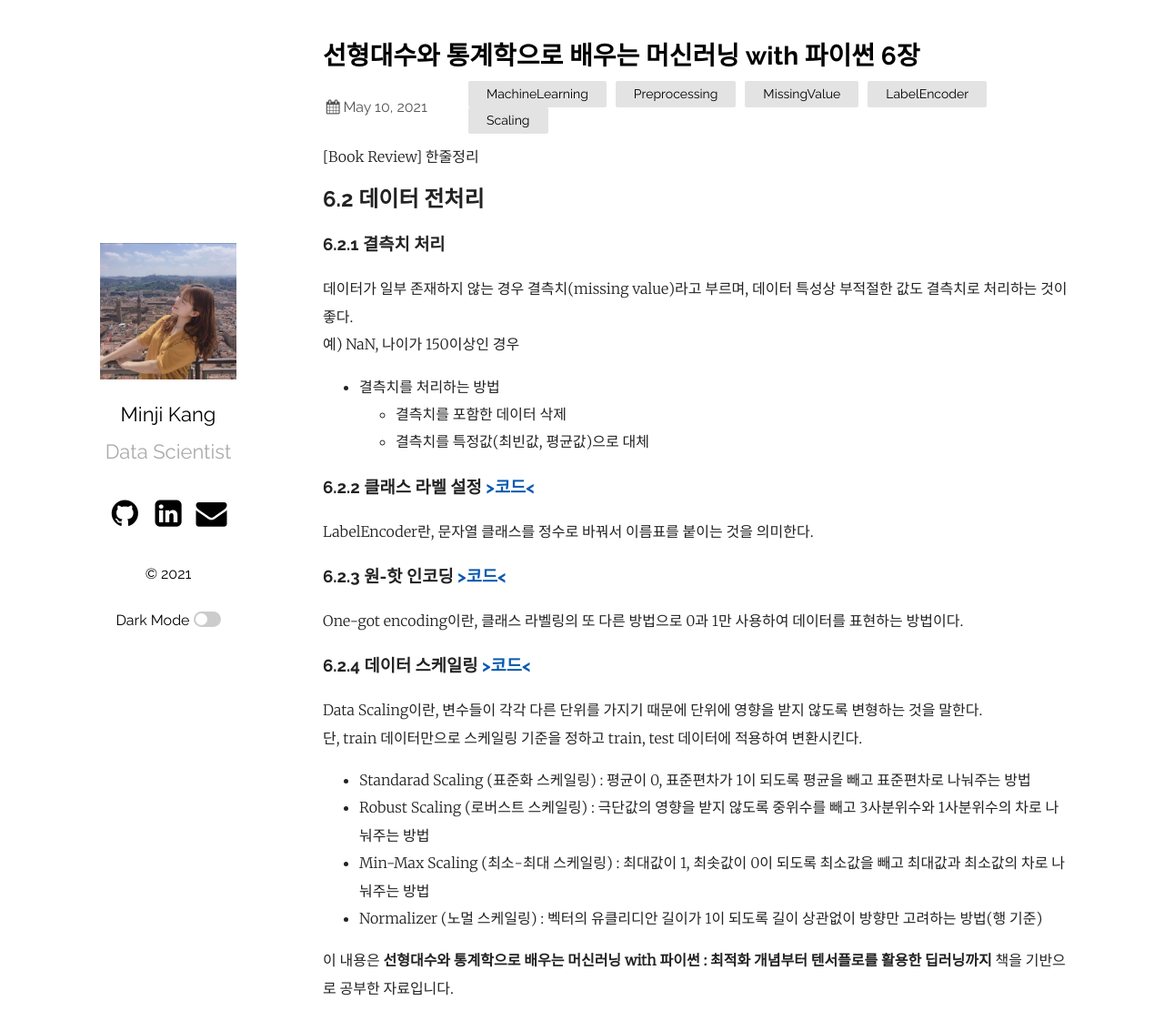
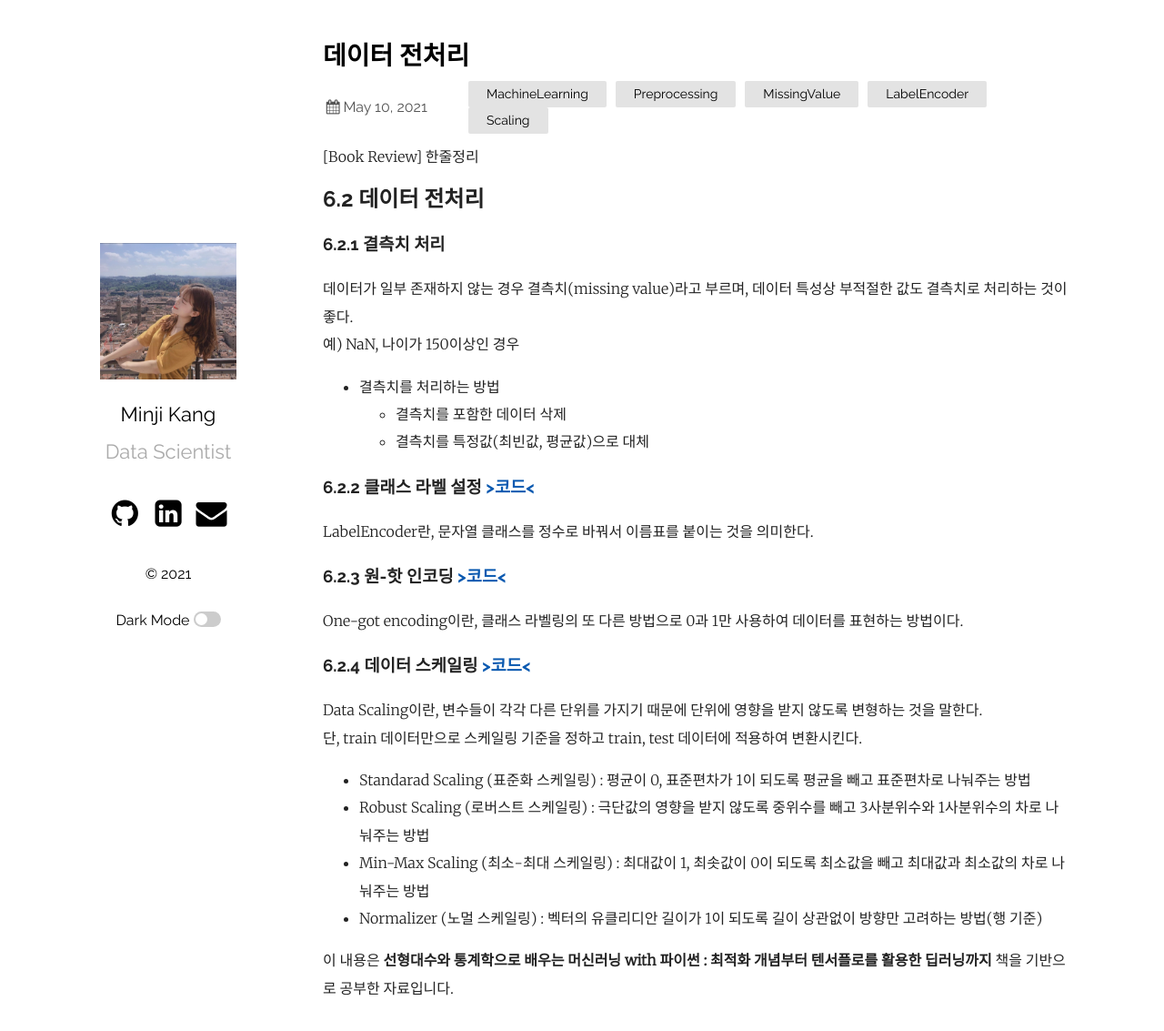
Before and after one commit to mmminji/mmminji.github.io, a Jekyll site: the page built from _posts/2021-05-10-선통머6장.markdown, in a window 1280 px wide and 1146 px high. Shown: the top 1133 px of the window at 91% size. Built offline with Jekyll 4.4.1, drawn with Linux system fonts in a browser that asks for light colours; comment, search, counter and statistics services are not loaded.

Commit message:
change title

```diff
--- a/_posts/2021-05-10-선통머6장.markdown
+++ b/_posts/2021-05-10-선통머6장.markdown
@@ -1,6 +1,6 @@
 ---
 layout: post
-title:  "선형대수와 통계학으로 배우는 머신러닝 with 파이썬 6장"
+title:  "데이터 전처리"
 date:   2021-05-10
 categories: MachineLearning Preprocessing MissingValue LabelEncoder Scaling
 ---
--- a/_posts/2021-05-11-선통머7장.markdown
+++ b/_posts/2021-05-11-선통머7장.markdown
@@ -1,6 +1,6 @@
 ---
 layout: post
-title:  "선형대수와 통계학으로 배우는 머신러닝 with 파이썬 7장"
+title:  "모형 평가"
 date:   2021-05-11
 categories: MachineLearning Fitting CrossValidation Pipeline GridSearch Loss EvalMetrics
 ---
--- a/_posts/2021-06-14-선통머8장.markdown
+++ b/_posts/2021-06-14-선통머8장.markdown
@@ -1,6 +1,6 @@
 ---
 layout: post
-title:  "선형대수와 통계학으로 배우는 머신러닝 with 파이썬 8장"
+title:  "지도 학습"
 date:   2021-06-14
 categories: kNN LinearRegression LogisticRegression NaiveBayes DecisionTree SupportVectorMachine
 ---
--- a/_posts/2021-06-21-선통머9장.markdown
+++ b/_posts/2021-06-21-선통머9장.markdown
@@ -1,6 +1,6 @@
 ---
 layout: post
-title:  "선형대수와 통계학으로 배우는 머신러닝 with 파이썬 9장"
+title:  "앙상블 학습"
 date:   2021-06-21
 categories: Ensemble Voting Bagging Boosting Stacking
 ---
--- a/_posts/2021-06-22-선통머12장.markdown
+++ b/_posts/2021-06-22-선통머12장.markdown
@@ -1,6 +1,6 @@
 ---
 layout: post
-title:  "선형대수와 통계학으로 배우는 머신러닝 with 파이썬 12장(1)"
+title:  "딥러닝"
 date:   2021-06-22
 categories: ANN Perceptron BackPropagation ActivationFunction BatchNormalization Dropout
 ---
```
